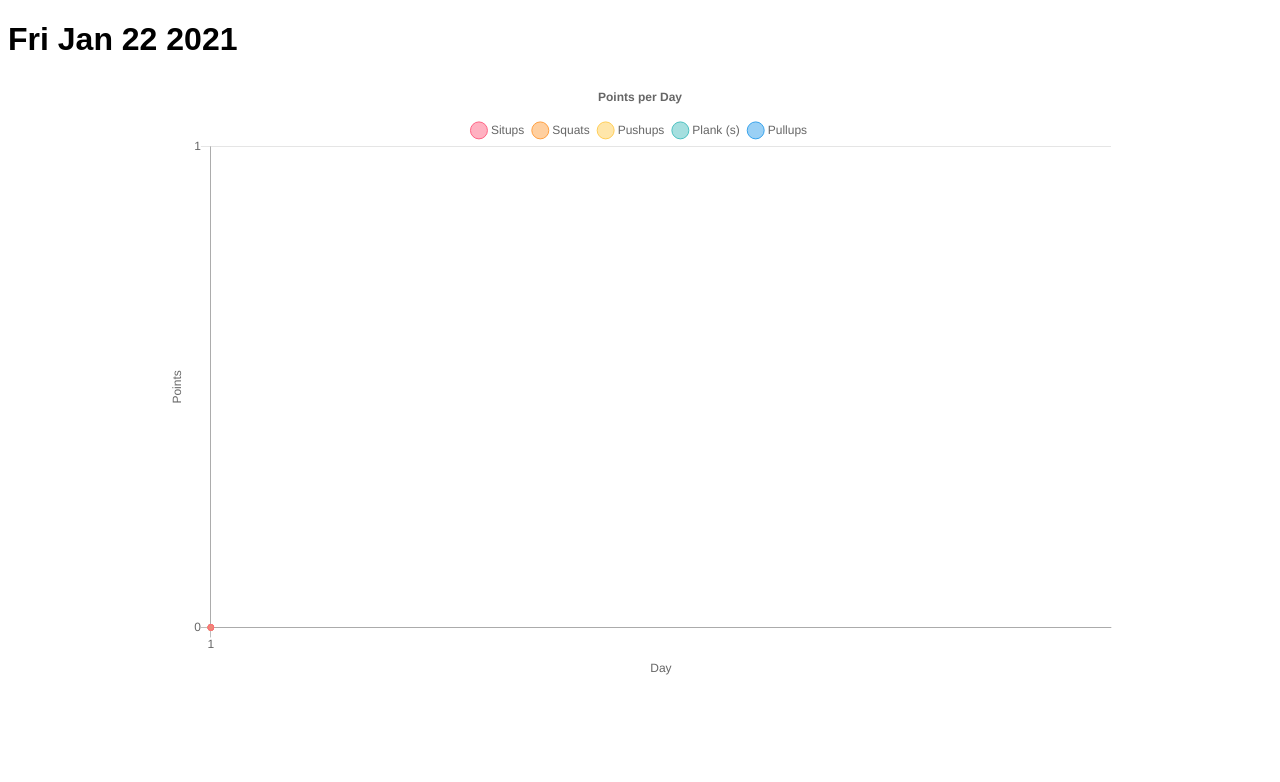
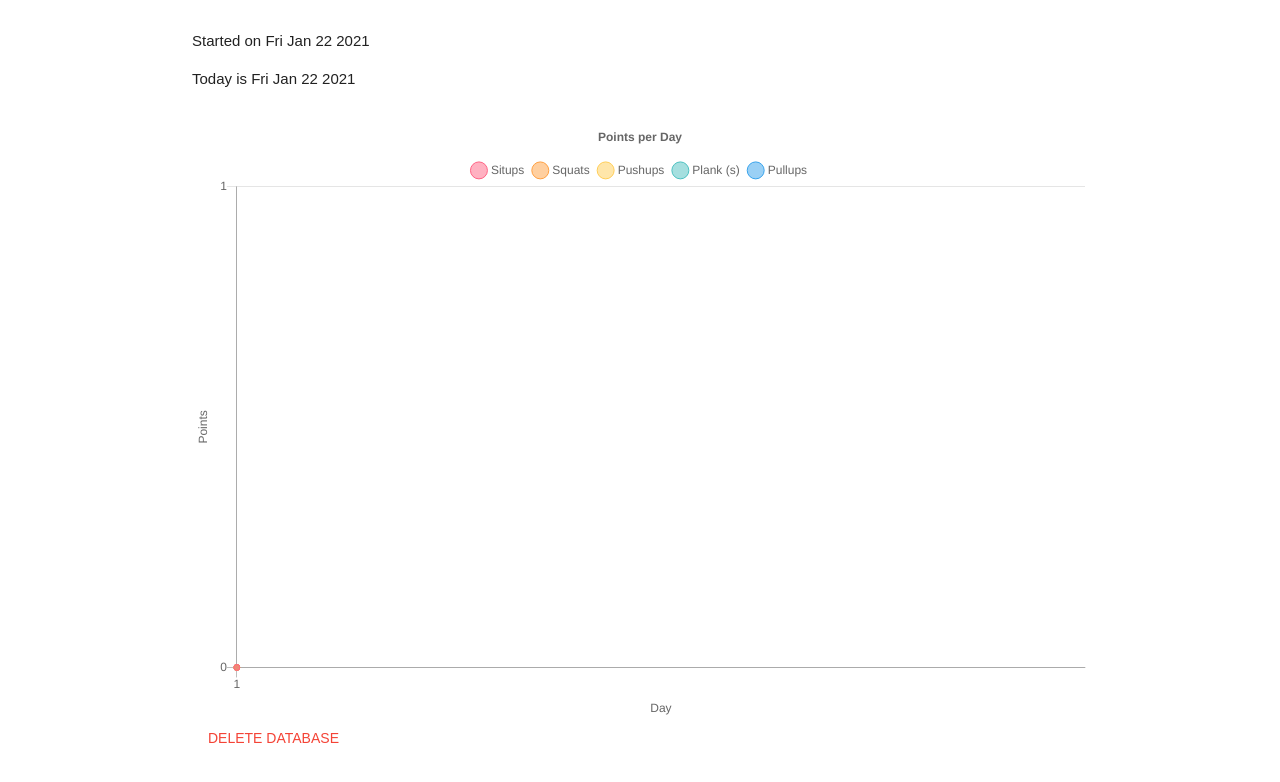
Before and after one commit to IHTFY/workout, a plain HTML site: page index.html in a window 1280 px wide. Drawn offline with nearby package versions, Linux system fonts and the light colour scheme.

```diff
--- a/index.html
+++ b/index.html
@@ -7,13 +7,41 @@
     <link rel="stylesheet" type="text/css" href="styles.css" />
     <title>Workout</title>
     <script src="https://cdn.jsdelivr.net/npm/chart.js@latest/dist/Chart.min.js"></script>
-    <script defer type="module" src="script.js"></script>
+    <link
+      rel="stylesheet"
+      href="https://cdnjs.cloudflare.com/ajax/libs/materialize/1.0.0/css/materialize.min.css"
+    />
+    <script src="https://cdnjs.cloudflare.com/ajax/libs/materialize/1.0.0/js/materialize.min.js"></script>
+    <script defer src="script.js"></script>
   </head>
   <body>
-    <h1 id="currentDate"></h1>
-    <div id="chartContainer">
-      <canvas id="myChart" width="600" height="600"></canvas>
+    <div class="container">
+      <div class="section">
+        <p id="startDate"></p>
+        <p id="currentDate"></p>
+      </div>
+      <div id="chartContainer">
+        <canvas id="myChart" width="600" height="600"></canvas>
+      </div>
+      <a class="red-text waves-effect waves-light btn-flat modal-trigger" href="#destroy"
+        >Delete Database</a
+      >
+      <div id="destroy" class="modal">
+        <div class="modal-content">
+          <h4>Delete All Data?</h4>
+          <p>Are you sure you want to permenently delete all of your data?</p>
+        </div>
+        <div class="modal-footer">
+          <a class="pulse green lighten-2 white-text modal-close waves-effect waves-light btn-flat"
+            >Cancel</a
+          >
+          <a
+            id="deleteButton"
+            class="red-text modal-close waves-effect btn-flat"
+            >Delete</a
+          >
+        </div>
+      </div>
     </div>
-
   </body>
 </html>
--- a/script.js
+++ b/script.js
@@ -1,5 +1,14 @@
+//localStorage.database = '{"start":"2021-1-19","situp":[30,0,0,0],"squat":[30,5,5,0],"pushup":[20,0,0,0],"plank":[60,0,0,0],"pullup":[0,0,0,0]}'
+
+M.AutoInit();
+
+document.getElementById('deleteButton').addEventListener('click', ()=> {
+  window.localStorage.clear();
+  window.location.reload();
+});
+
 // Show the Current Date
-document.getElementById('currentDate').textContent = new Date().toDateString();
+document.getElementById('currentDate').textContent = `Today is ${new Date().toDateString()}`;
 
 const DATE = new Date();
 const today = [DATE.getFullYear(), DATE.getMonth() + 1, DATE.getDate()].join('-');
@@ -16,6 +25,8 @@
     "pullup": []
   };
 
+// Show Start Date
+document.getElementById('startDate').textContent = `Started on ${new Date(database.start).toDateString()}`;
 
 // ms to days (calulate the difference in UTC)
 const daysSince = ((new Date(today)) - (new Date(database.start))) / 86400000;
@@ -30,24 +41,23 @@
       // Set current day to zero if it doesn't exist
       element[daysSince] = 0;
       // Fill in the missing days with zeros
-      element = fillZero(element);
+      elements = fillZero(element);
     }
   }
 }
 
 // Set some color constants
 const colors = {
-  red: "rgb(255, 99, 132)",
-  orange: "rgb(255, 159, 64)",
-  yellow: "rgb(255, 205, 86)",
-  green: "rgb(75, 192, 192)",
-  blue: "rgb(54, 162, 235)",
-  purple: "rgb(153, 102, 255)",
-  grey: "rgb(201, 203, 207)",
+  red: "#ff6384",
+  orange: "#ff9f40",
+  yellow: "#ffcd56",
+  green: "#4bc0c0",
+  blue: "#36a2eb",
+  purple: "#9966ff",
+  grey: "#c9cbcf",
 };
 
-// HACK
-const transparent = color => color.slice(0, -1) + ',0.5)';
+const transparent = color => color + '80';
 
 function generateData(count) {
   let data = [];
@@ -103,7 +113,7 @@
   spanGaps: false,
   elements: {
     line: {
-      tension: 0.3
+      tension: 0
     }
   },
   scales: {
--- a/styles.css
+++ b/styles.css
@@ -2,11 +2,11 @@
 body {
   font-family: sans-serif;
 }
-
+/*
 #chartContainer {
   width: 75%;
   display: block;
   overflow: auto;
   margin-right: auto;
   margin-left: auto;
-}
+} */
```
